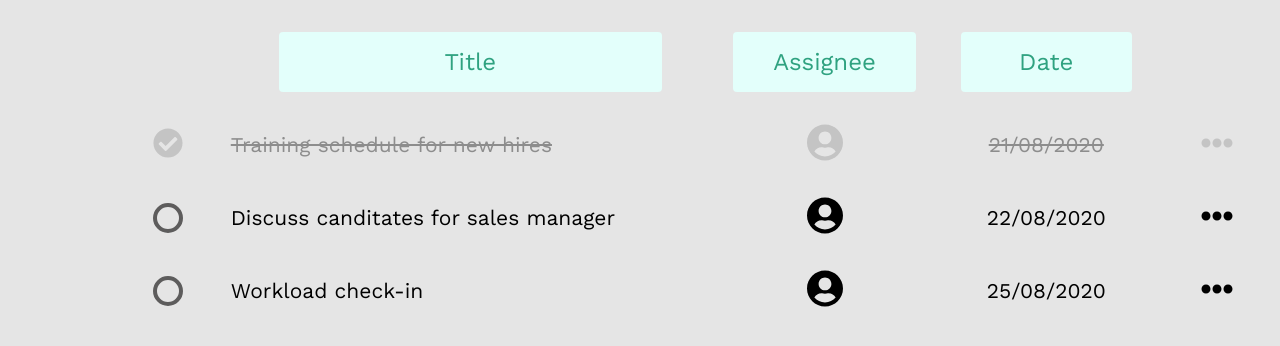
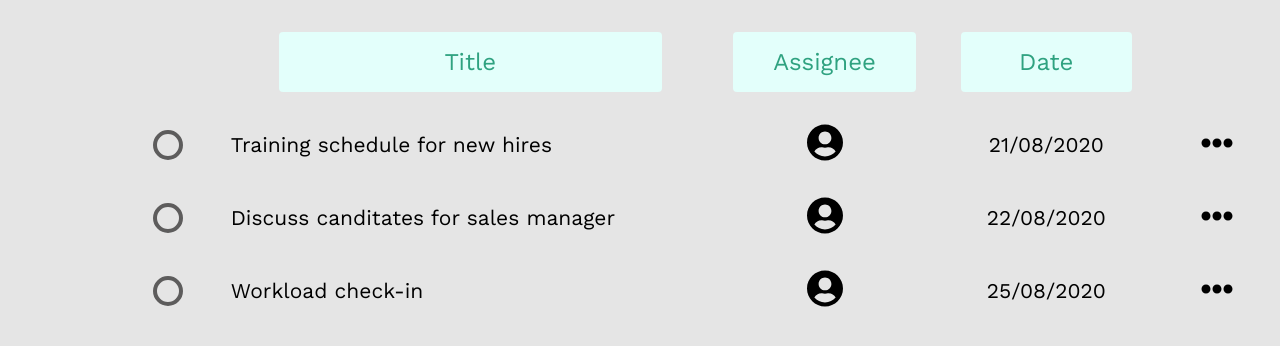
Before and after one commit to badalsaibo/dashboard-demo, a React (Create React App) app: page / in a window 1280 px wide. Shown: the top 346 px of the page. Built offline with nearby package versions, Linux system fonts and the light colour scheme.

Commit message:
Added checkbox functionality

```diff
--- a/src/App.js
+++ b/src/App.js
@@ -1,4 +1,4 @@
-import React from 'react';
+import React, { useState } from 'react';
 
 import Task from './components/Task/Task';
 // import ExpandedTask from './components/ExpandedTask/ExpandedTask';
@@ -9,6 +9,7 @@ import './App.css';
 
 const data = [
   {
+    id: '5ffjs',
     completed: true,
     title: 'Training schedule for new hires',
     assignee: 'Mark Jonas',
@@ -18,6 +19,7 @@ const data = [
     asanaUrl: 'https://asana.com',
   },
   {
+    id: '345jj',
     completed: false,
     title: 'Discuss canditates for sales manager',
     assignee: 'Rishabh Parth',
@@ -27,6 +29,7 @@ const data = [
     asanaUrl: 'https://asana.com',
   },
   {
+    id: '53h5h',
     completed: false,
     assignee: 'Meghna',
     title: 'Workload check-in',
@@ -42,7 +45,7 @@ function App() {
     <div className="container">
       <TaskContainer>
         {data.map((e) => (
-          <Task data={e} key={e.assignee} />
+          <Task data={e} key={e.id} />
         ))}
       </TaskContainer>
     </div>
--- a/src/components/Task/Task.css
+++ b/src/components/Task/Task.css
@@ -1,7 +1,8 @@
 .task {
   display: contents;
-  position: relative;
 }
+
+/*
 
 .task::after {
   position: absolute;
@@ -10,10 +11,11 @@
   top: 0;
   left: 0;
   background-color: red;
-}
+} */
 
 .task__checkbox {
   grid-column: 1;
+  cursor: pointer;
 }
 
 .task__checkbox-ticked {
--- a/src/components/Task/Task.js
+++ b/src/components/Task/Task.js
@@ -1,4 +1,4 @@
-import React from 'react';
+import React, { useState } from 'react';
 
 import { ReactComponent as CheckboxIcon } from '../../icons/check-circle.svg';
 import { ReactComponent as ViewMoreIcon } from '../../icons/ellipsis-h.svg';
@@ -7,11 +7,15 @@ import { ReactComponent as UserIcon } from '../../icons/user.svg';
 
 import './Task.css';
 
-const Task = ({ data: { completed, title, assignee, dueDate } }) => {
+const Task = ({ data: { completed, title, id, dueDate } }) => {
+  const [isChecked, setIsChecked] = useState(false);
+  const handleCheckbox = (e) => {
+    setIsChecked(!isChecked);
+  };
   return (
-    <div className={completed ? 'task completed' : 'task'}>
-      <div className="task__checkbox">
-        {completed ? (
+    <div className={isChecked ? 'task completed' : 'task'}>
+      <div className="task__checkbox" onClick={handleCheckbox}>
+        {isChecked ? (
           <div className="task__checkbox-ticked">
             <CheckboxIcon width="30" />
           </div>
```
